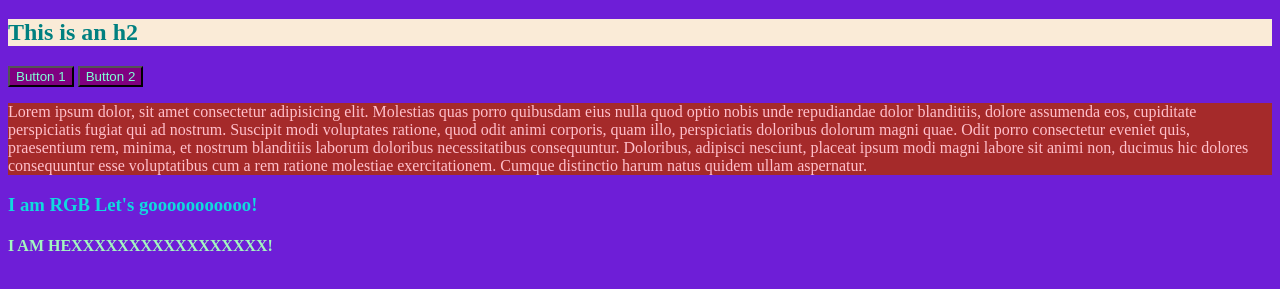
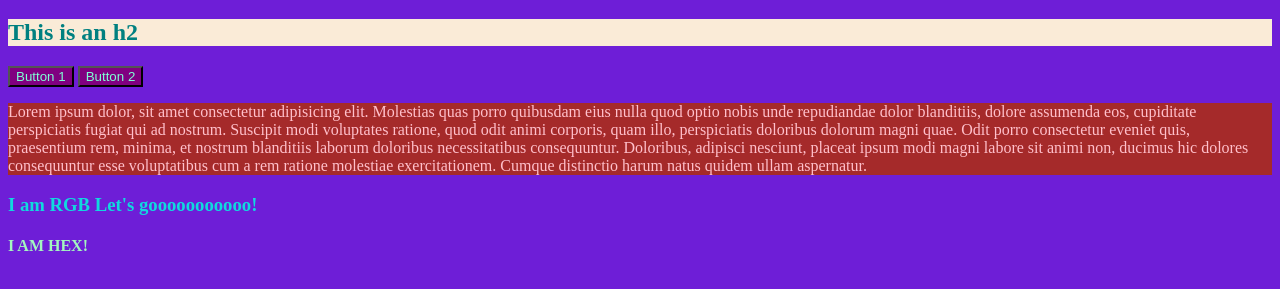
Before and after one commit to AshraySR/WEB-DEV, a plain HTML site: page index.html in a window 1280 px wide. Shown: the part 61-350 px from the top of the page. Drawn offline with Linux system fonts and the light colour scheme.

Commit message:
Hex added

```diff
--- a/index.html
+++ b/index.html
@@ -24,6 +24,6 @@
       Cumque distinctio harum natus quidem ullam aspernatur.
     </p>
     <h3>I am RGB Let's gooooooooooo!</h3>
-    <h4>I AM HEXXXXXXXXXXXXXXXXX!</h4>
+    <h4>I AM HEX!</h4>
   </body>
 </html>
```
